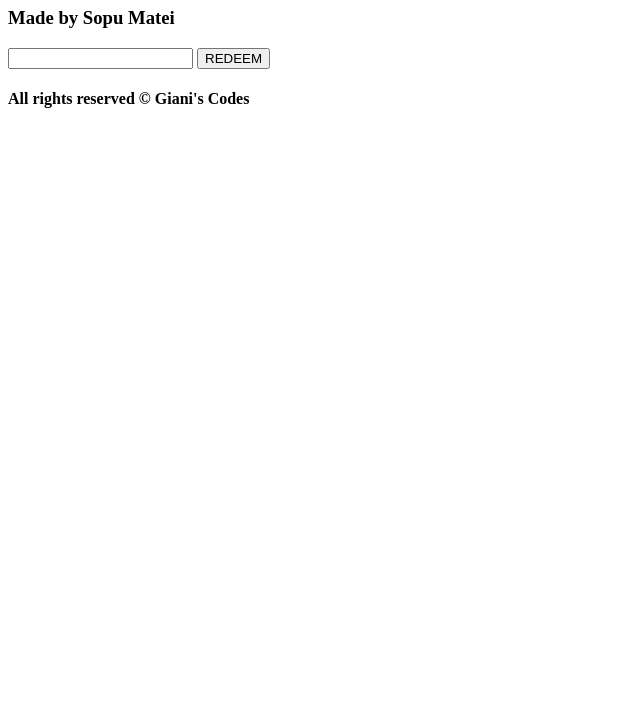
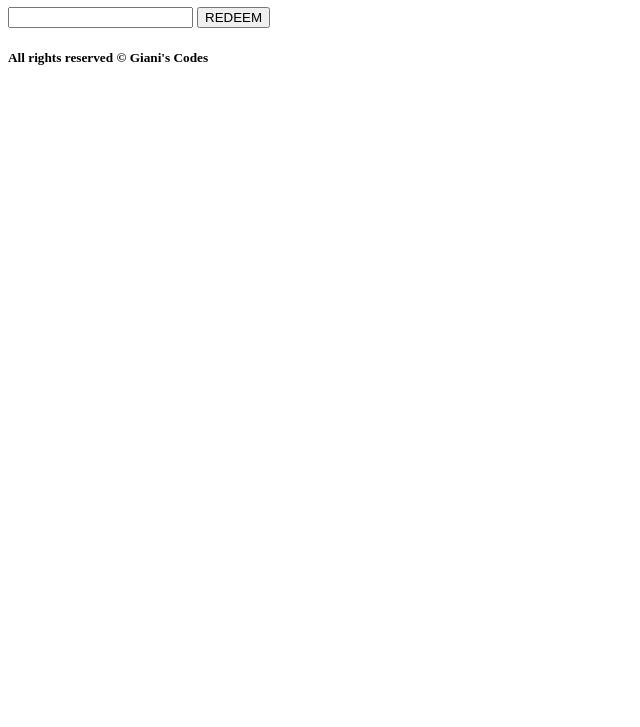
Before and after one commit to sopumatei/Redeem_Site, a plain HTML site: page index.html in a window 1280 px wide. Shown: the part 73-800 px from the top of the page, without its empty margins (0-640 px from the left). Drawn offline with Linux system fonts and the light colour scheme.

Commit message:
Edit index.html

```diff
--- a/index.html
+++ b/index.html
@@ -8,7 +8,6 @@
     <body>
         <header>
             <h1 id="title">Giani's Codes</h1>
-            <h3 id="sub-title">Made by Sopu Matei</h3>
         </header>
 
         <main>
@@ -19,7 +18,7 @@
         </main>
 
         <footer>
-            <h4>All rights reserved &copy; Giani's Codes</h4>
+            <h5>All rights reserved &copy; Giani's Codes</h5>
         </footer>
     </body>
 </html>
```
